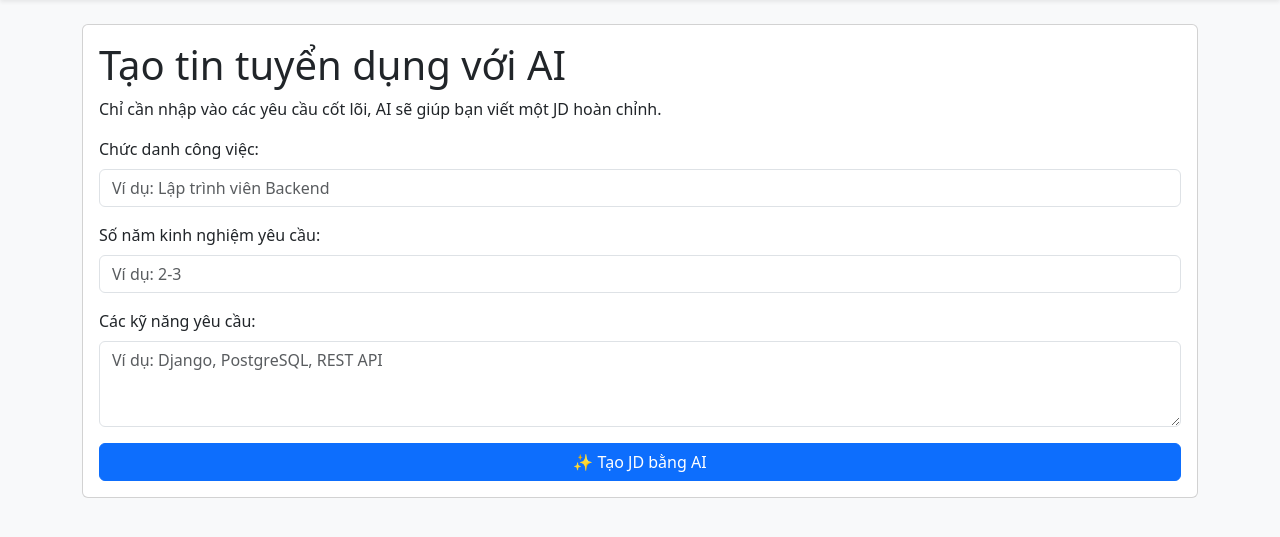
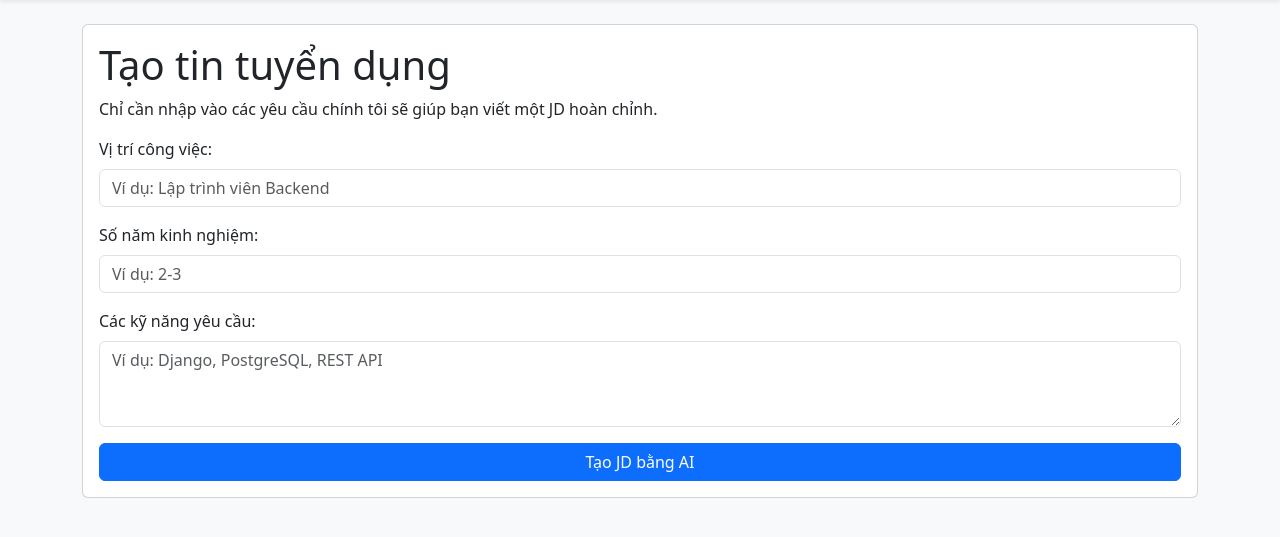
Before and after one commit to 030238220081-ship-it/Web_Tuyen_Dung, a Django app: page /create-job/ in a window 1280 px wide. Shown: the part 57-594 px from the top of the page. Run offline with Django 5.2, Linux system fonts and the light colour scheme; a user stored in the database is signed in; tables that the repository leaves empty hold one stand-in row (values such as "Sample post"); data that the repository does not hold is empty.

Commit message:
Fix code

```diff
--- a/recruitment/templates/recruitment/create_job.html
+++ b/recruitment/templates/recruitment/create_job.html
@@ -1,20 +1,20 @@
 {% extends 'recruitment/base.html' %}
-{% block title %}Tạo tin tuyển dụng với AI{% endblock %}
+{% block title %}Tạo tin tuyển dụng {% endblock %}
 
 {% block content %}
 <div class="card">
     <div class="card-body">
-        <h1 class="card-title">Tạo tin tuyển dụng với AI</h1>
-        <p class="card-text">Chỉ cần nhập vào các yêu cầu cốt lõi, AI sẽ giúp bạn viết một JD hoàn chỉnh.</p>
+        <h1 class="card-title">Tạo tin tuyển dụng </h1>
+        <p class="card-text">Chỉ cần nhập vào các yêu cầu chính tôi sẽ giúp bạn viết một JD hoàn chỉnh.</p>
 
         <form method="post" id="ai-form">
             {% csrf_token %}
             <div class="mb-3">
-                <label for="title" class="form-label">Chức danh công việc:</label>
+                <label for="title" class="form-label">Vị trí công việc:</label>
                 <input type="text" class="form-control" name="title" id="title" required placeholder="Ví dụ: Lập trình viên Backend ">
             </div>
             <div class="mb-3">
-                <label for="experience" class="form-label">Số năm kinh nghiệm yêu cầu:</label>
+                <label for="experience" class="form-label">Số năm kinh nghiệm:</label>
                 <input type="text" class="form-control" name="experience" id="experience" required placeholder="Ví dụ: 2-3">
             </div>
             <div class="mb-3">
@@ -23,7 +23,7 @@
             </div>
 
             <button type="submit" class="btn btn-primary w-100" id="submit-btn">
-                <span id="btn-text">✨ Tạo JD bằng AI</span>
+                <span id="btn-text"> Tạo JD bằng AI</span>
                 <span class="spinner-border spinner-border-sm d-none" id="loading-spinner" role="status" aria-hidden="true"></span>
             </button>
         </form>
--- a/recruitment/templates/recruitment/create_job_review.html
+++ b/recruitment/templates/recruitment/create_job_review.html
@@ -5,7 +5,7 @@
 <div class="card">
     <div class="card-body">
         <h1 class="card-title">Chỉnh sửa & Đăng tin tuyển dụng</h1>
-        <p class="card-text">AI đã tạo một bản nháp JD cho bạn. Hãy xem lại, chỉnh sửa và điền các thông tin còn thiếu, sau đó nhấn "Đăng tin" để hoàn tất.</p>
+        <p class="card-text">Tôi đã tạo một bản nháp JD cho bạn. Hãy xem lại, chỉnh sửa và điền các thông tin còn thiếu, sau đó nhấn "Đăng tin" để hoàn tất.</p>
 
         <form method="post">
             {% csrf_token %}
@@ -33,7 +33,7 @@
                 <textarea class="form-control" name="description" id="description" rows="15">{{ generated_jd }}</textarea>
             </div>
             <div class="d-flex justify-content-end gap-2">
-                <a href="{% url 'create_job' %}" class="btn btn-secondary">Tạo lại bằng AI</a>
+                <a href="{% url 'create_job' %}" class="btn btn-secondary">Tạo lại</a>
                 <button type="submit" class="btn btn-primary">Đăng tin</button>
             </div>
             </div>
--- a/recruitment/templates/recruitment/job_list.html
+++ b/recruitment/templates/recruitment/job_list.html
@@ -1,11 +1,11 @@
 {% extends 'recruitment/base.html' %}
-{% block title %}Tìm kiếm việc làm thông minh cùng AI{% endblock %}
+{% block title %}Tìm kiếm việc làm thông minh{% endblock %}
 
 {% block content %}
 
 <div class="text-center bg-light p-5 rounded-3 mb-5">
     <h1 class="display-4 fw-bold">Tìm kiếm công việc mơ ước của bạn</h1>
-    <p class="fs-4 text-muted">Với sức mạnh của Trí tuệ nhân tạo, JobAI sẽ giúp bạn kết nối với những cơ hội tốt nhất.</p>
+    <p class="fs-4 text-muted">Với sức mạnh của Trí tuệ nhân tạo tạo sinh, JobAI sẽ giúp bạn kết nối với những cơ hội tốt nhất.</p>
     <div class="d-grid gap-2 d-sm-flex justify-content-sm-center mt-4">
         <a href="#featured-jobs" class="btn btn-primary btn-lg px-4 gap-3">Xem việc làm ngay</a>
         <a href="{% url 'register' %}" class="btn btn-outline-secondary btn-lg px-4">Tạo hồ sơ miễn phí</a>
```
